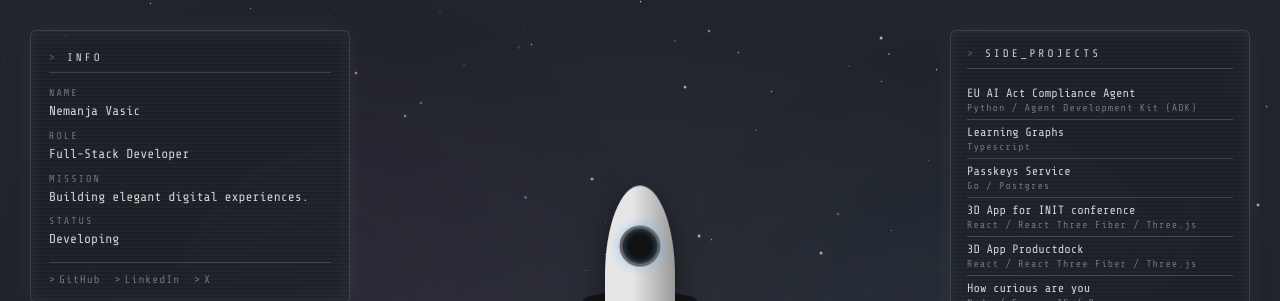
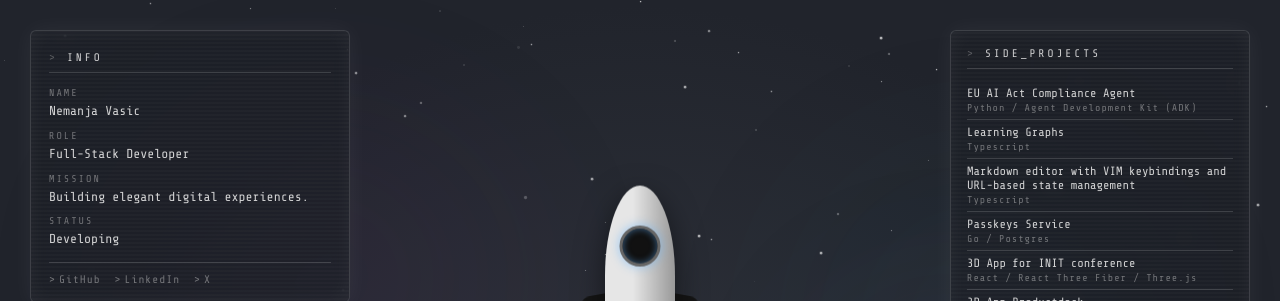
Before and after one commit to GoodbyePlanet/portfolio, a React (Vite) app: page / in a window 1280 px wide. Shown: the top 301 px of the page. Built offline with nearby package versions, Linux system fonts and the light colour scheme; no server answers.

Commit message:
chore: Update links

```diff
--- a/src/data/blog.ts
+++ b/src/data/blog.ts
@@ -1,4 +1,4 @@
-const RSS_URL = 'https://goodbyeplanet-blog.vercel.app/index.xml';
+const RSS_URL = 'https://blog.goodbyeplanet.dev/index.xml';
 
 export interface BlogPost {
   title: string;
@@ -6,7 +6,7 @@ export interface BlogPost {
   link: string;
 }
 
-export const blogAllHref = 'https://goodbyeplanet-blog.vercel.app';
+export const blogAllHref = 'https://blog.goodbyeplanet.dev';
 
 export async function fetchBlogPosts(): Promise<BlogPost[]> {
   const res = await fetch(RSS_URL);
--- a/src/data/projects.ts
+++ b/src/data/projects.ts
@@ -1,9 +1,10 @@
 export const projects = [
-  { name: 'EU AI Act Compliance Agent', tech: 'Python / Agent Development Kit (ADK)', link: 'https://eu-ai-audit.com/' },
-  { name: 'Learning Graphs', tech: 'Typescript', link: 'https://pathforge-eight.vercel.app/' },
+  { name: 'EU AI Act Compliance Agent', tech: 'Python / Agent Development Kit (ADK)', link: 'https://eu-ai-audit.com' },
+  { name: 'Learning Graphs', tech: 'Typescript', link: 'https://pathforge.goodbyeplanet.dev' },
+  { name: 'Markdown editor with VIM keybindings and URL-based state management', tech: 'Typescript', link: 'https://vimark.goodbyeplanet.dev' },
   { name: 'Passkeys Service', tech: 'Go / Postgres', link: 'https://github.com/GoodbyePlanet/passkey-service' },
-  { name: '3D App for INIT conference', tech: 'React / React Three Fiber / Three.js', link: 'https://init-lp-2025.vercel.app/' },
-  { name: '3D App Productdock', tech: 'React / React Three Fiber / Three.js', link: 'https://pdin3d.vercel.app/' },
-  { name: 'How curious are you', tech: 'Node / ExpressJS / Pug', link: 'https://how-curious-are-you.fly.dev/' },
-  { name: 'How curious are you 2.0', tech: 'Next.js / Typescript', link: 'https://how-curious-are-you-bblv.vercel.app/' },
+  { name: '3D App for INIT conference', tech: 'React / React Three Fiber / Three.js', link: 'https://init-lp-2025.vercel.app' },
+  { name: '3D App Productdock', tech: 'React / React Three Fiber / Three.js', link: 'https://pdin3d.vercel.app' },
+  { name: 'How curious are you', tech: 'Node / ExpressJS / Pug', link: 'https://how-curious-are-you.fly.dev' },
+  { name: 'How curious are you 2.0', tech: 'Next.js / Typescript', link: 'https://how-curious-are-you-bblv.vercel.app' },
 ] as const;
```
